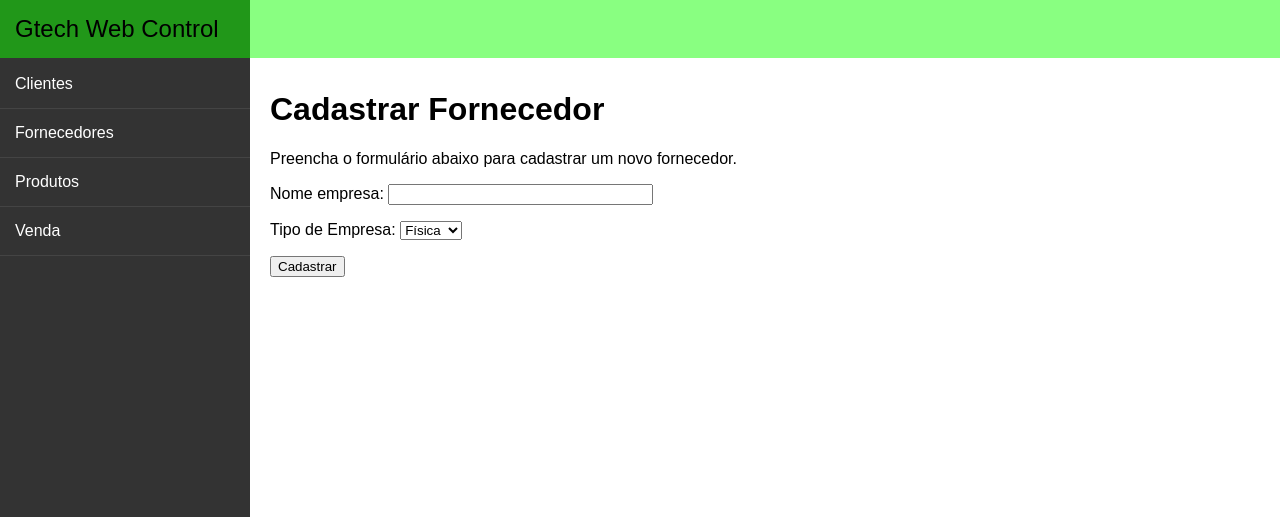
After one commit to mitojsdev/gtechweb_2.0, a Django app: page /new_fornecedor/ in a window 1280 px wide. The commit adds this page. Shown: the top 517 px of the page. Run offline with Django 5.2, Linux system fonts and the light colour scheme.

Commit message:
adicionada função para cadastro de fornecedor

```diff
--- a/gtechwebs/forms.py
+++ b/gtechwebs/forms.py
@@ -1,5 +1,5 @@
 from django import forms
-from .models import TbCliente
+from .models import TbCliente, TbFornecedor
 
 class ClienteForm(forms.ModelForm):
     class Meta:
@@ -10,3 +10,23 @@ class ClienteForm(forms.ModelForm):
             'nome': forms.TextInput(attrs={'size': '30'}),  # Define o tamanho do input
             'telefone': forms.TextInput(attrs={'size': '15'}),
         }
+
+class FornecedorForm(forms.ModelForm):
+    TIPO_EMPRESA_CHOICES = [
+        ('fisica', 'Física'),
+        ('digital', 'Digital'),
+        ('outros', 'Outros'),
+    ]
+
+    tipo_empresa = forms.ChoiceField(
+        choices=TIPO_EMPRESA_CHOICES,  # Define as opções disponíveis
+        widget=forms.Select(),  # Usa um widget de seleção (dropdown)
+        label="Tipo de Empresa"  # Define um rótulo opcional
+    )
+
+    class Meta:
+        model = TbFornecedor  # Substitua pelo nome real do seu modelo
+        fields = ['nome_empresa', 'tipo_empresa']
+        widgets = {
+            'nome_empresa': forms.TextInput(attrs={'size': '30'}),
+        }
--- a/gtechwebs/templates/gtechwebs/fornecedores.html
+++ b/gtechwebs/templates/gtechwebs/fornecedores.html
@@ -6,7 +6,7 @@
     <main>
         <h1>Fornecedores</h1>
         <p>Veja a lista de fornecedores cadastrados no sistema.</p>
-        <a href="">Adicionar fornecedor</a>
+        <a href="{% url 'new_fornecedor' %}">Adicionar fornecedor</a>
         {% if fornecedores %}
             <table border="1">
                 <thead>
--- /dev/null
+++ b/gtechwebs/templates/gtechwebs/new_fornecedor.html
@@ -0,0 +1,16 @@
+{% extends 'gtechwebs/base.html' %}
+
+
+{% block title %}Cadastrar Fornecedor - Gtech Web Control{% endblock %}
+
+{% block content %}
+    <main>
+        <h1>Cadastrar Fornecedor</h1>
+        <p>Preencha o formulário abaixo para cadastrar um novo fornecedor.</p>
+        <form method="post" action="{% url 'new_fornecedor' %}">
+            {% csrf_token %}
+            {{ form.as_p }}
+            <button type="submit">Cadastrar</button>
+        </form>
+    </main>
+{% endblock %}
--- a/gtechwebs/urls.py
+++ b/gtechwebs/urls.py
@@ -7,4 +7,5 @@ urlpatterns = [
     path('new_cliente/', views.new_cliente, name='new_cliente'),
     path('edit_cliente/<int:id_cliente>/', views.edit_cliente, name='edit_cliente'),
     path('fornecedores/', views.fornecedores, name='fornecedores'),
+    path('new_fornecedor/', views.new_fornecedor, name='new_fornecedor'),
 ]
--- a/gtechwebs/views.py
+++ b/gtechwebs/views.py
@@ -1,7 +1,7 @@
 from django.shortcuts import render
 from django.http import HttpResponseRedirect, Http404
 from django.urls import reverse
-from . forms import ClienteForm
+from . forms import ClienteForm, FornecedorForm
 from . models import TbCliente, TbFornecedor
 
 
@@ -50,3 +50,15 @@ def fornecedores(request):
         'fornecedores': fornecedores
     }
     return render(request, 'gtechwebs/fornecedores.html', context)
+
+def new_fornecedor(request):
+    """Página de cadastro de fornecedores."""
+    if request.method != 'POST':
+        form = FornecedorForm()
+    else:
+        form = FornecedorForm(request.POST)
+        if form.is_valid():
+            form.save()
+            return HttpResponseRedirect(reverse('fornecedores'))
+    context = {'form': form}
+    return render(request, 'gtechwebs/new_fornecedor.html', context)
```
